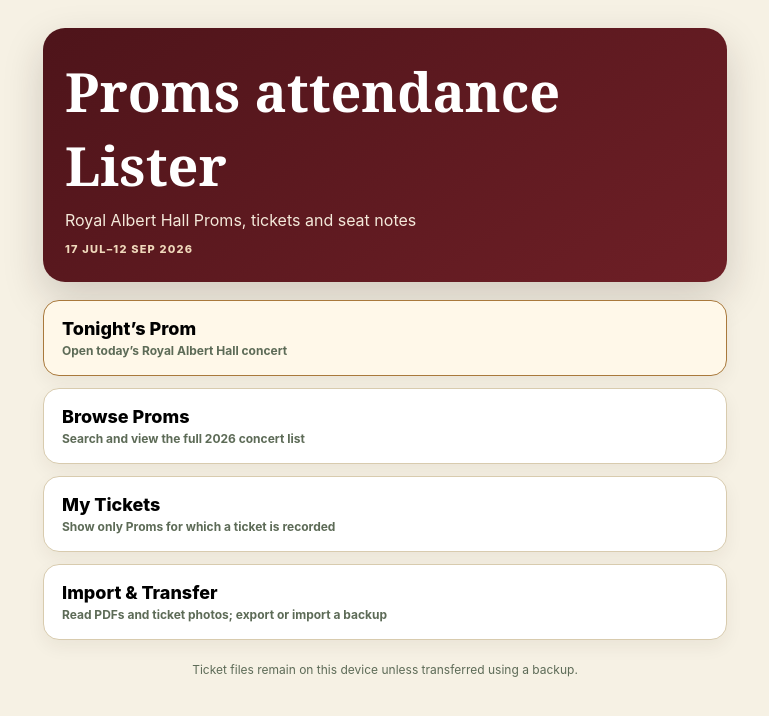
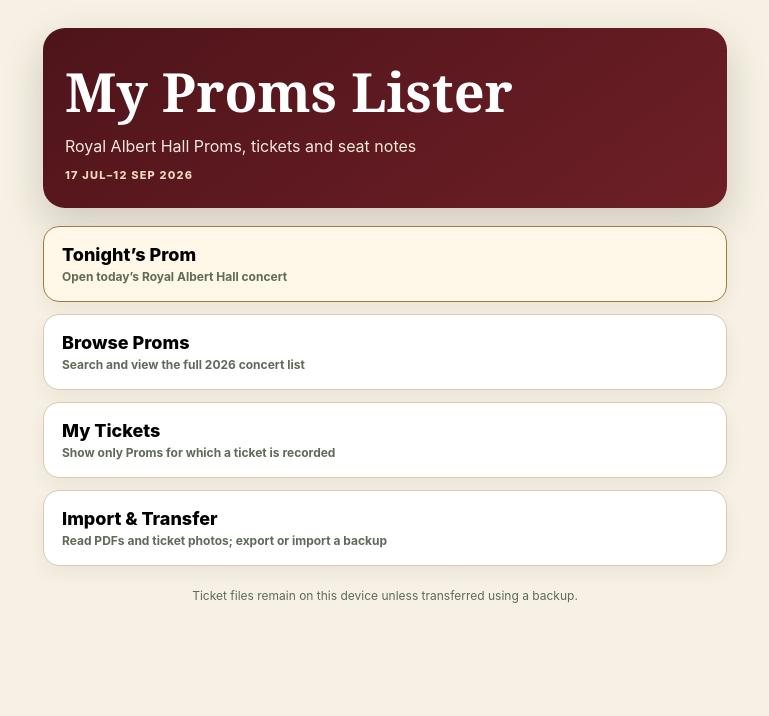
Before and after one commit to simonron/Proms-Lister, a website: page index.html in a window 1280 px wide. Shown: the whole page, without its empty margins (255-1024 px from the left). Drawn offline with nearby package versions, Linux system fonts and the light colour scheme; a script that the page names is missing.

```diff
--- a/index.html
+++ b/index.html
@@ -21,7 +21,7 @@ main{max-width:900px;margin:auto;padding:12px 14px 55px}.drop{border:2px dashed
 <div id="homePage" class="app-page active">
   <div class="home-wrap">
     <section class="home-hero">
-      <h1>Proms attendance Lister</h1>
+      <h1>My Proms Lister</h1>
       <p>Royal Albert Hall Proms, tickets and seat notes</p>
       <div class="season" style="color:#efd8bb;margin-top:12px">17 Jul–12 Sep 2026</div>
     </section>
```
